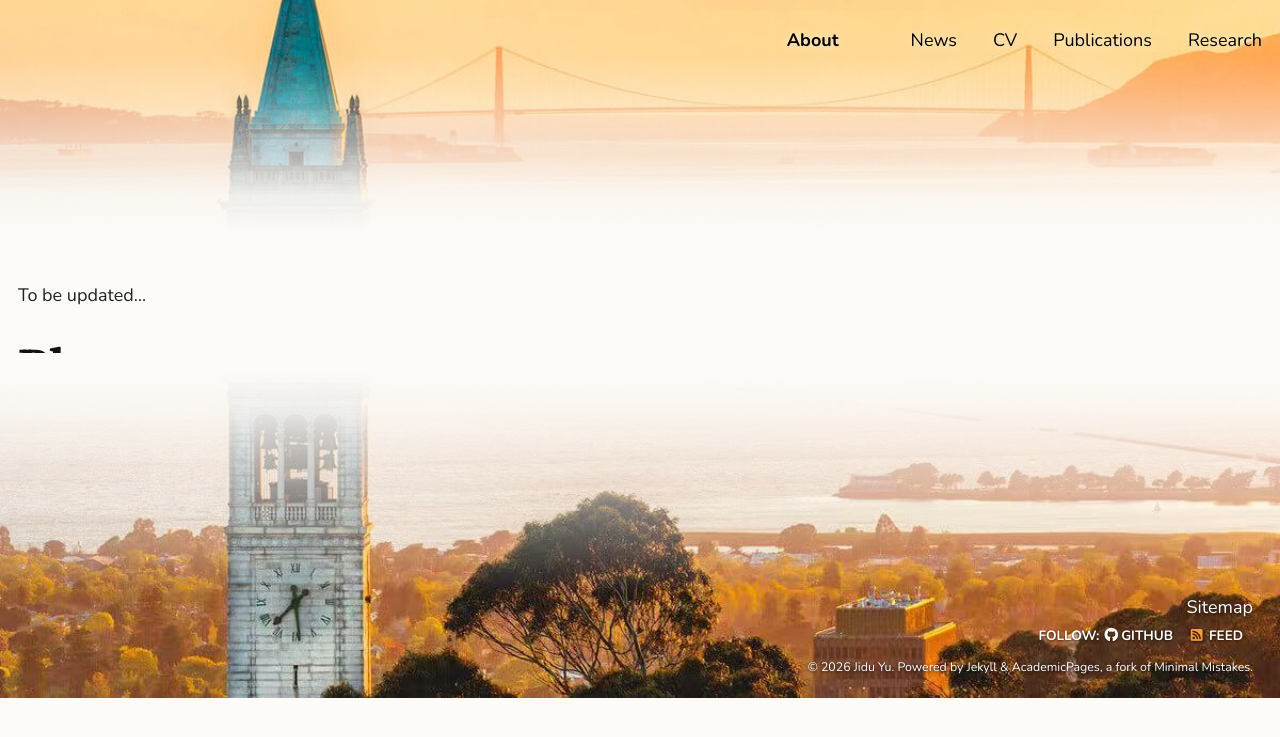
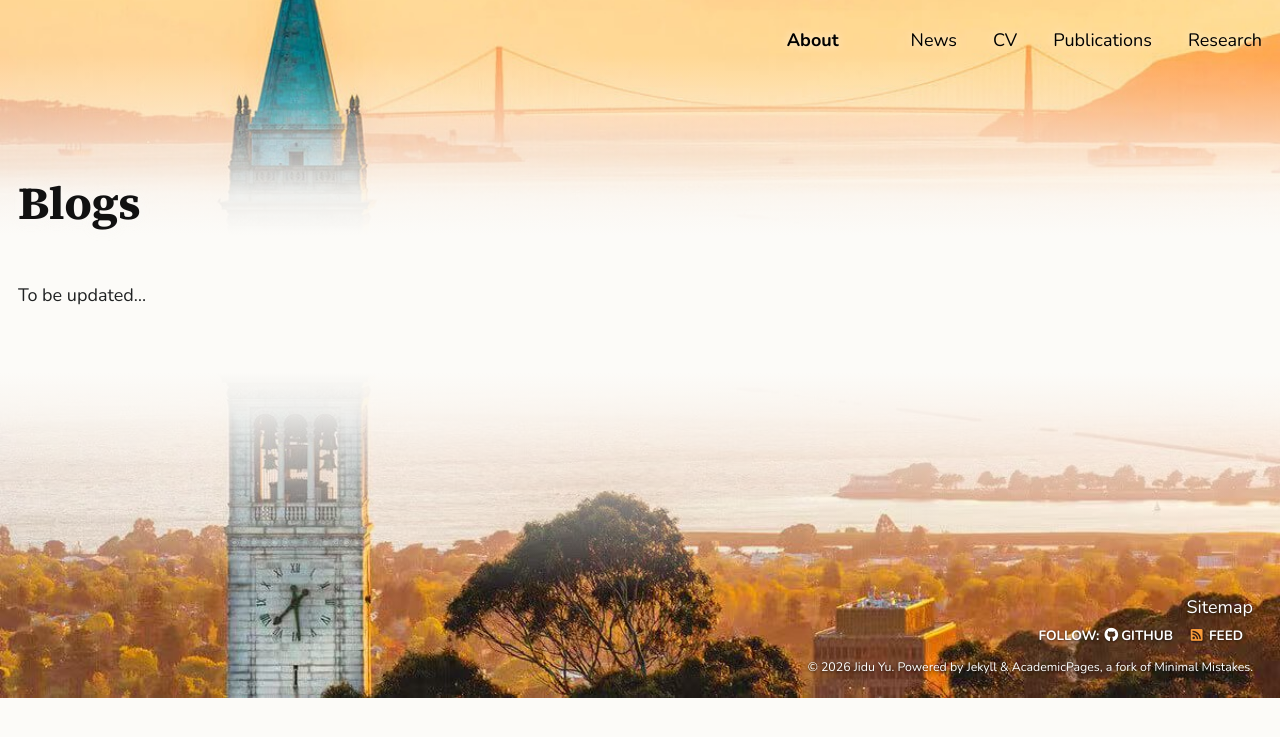
Before and after one commit to yujidu/yujidu.github.io, a Jekyll site: the page built from _pages/blogs.md, in a window 1280 px wide. Shown: the top 737 px of the page. Built offline with Jekyll 4.4.1, drawn with Linux system fonts in a browser that asks for light colours.

Commit message:
Inner pages: keep title position with the taller banner
Co-Authored-By: Claude Opus 5.5 <noreply@anthropic.com>
Claude-Session: https://claude.ai/code/session_01Vw9tGnbWFVNDt9UXvET6V8

```diff
--- a/_sass/_home.scss
+++ b/_sass/_home.scss
@@ -1577,6 +1577,10 @@ $cv-ink: #4a5a6a;
    layout keeps the short-strip height so the text stays where it is.
    The photo runs behind the content and fades out higher up. */
 @media (min-width: 1001px) {
+  .home-hero--compact {
+    display: flow-root;  /* keep the negative margin inside, so the title stays put */
+  }
+
   .home-hero--compact .home-hero__media {
     margin-bottom: calc(clamp(170px, 16vw, 250px) - 28.6vw);
   }
```
